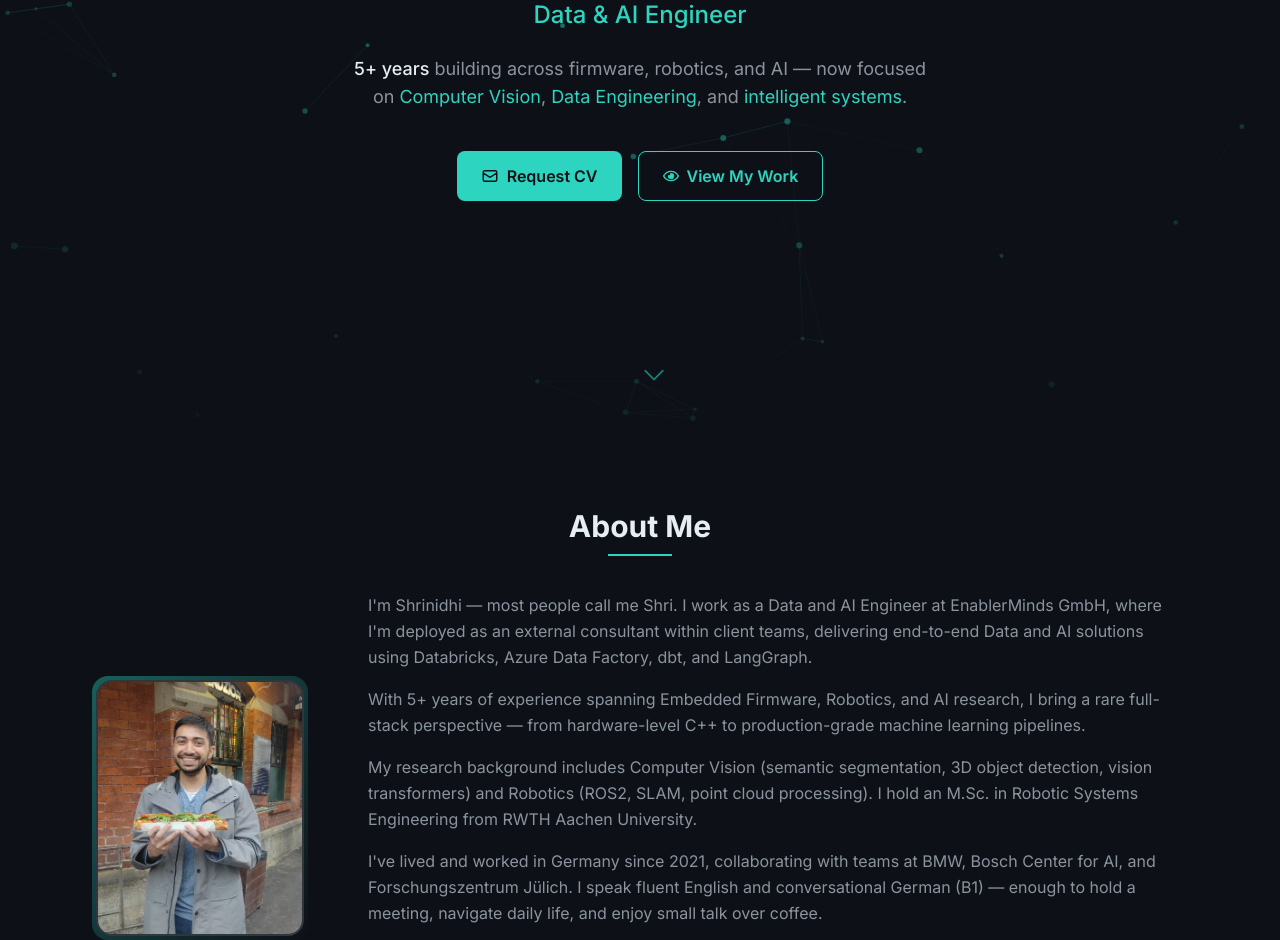
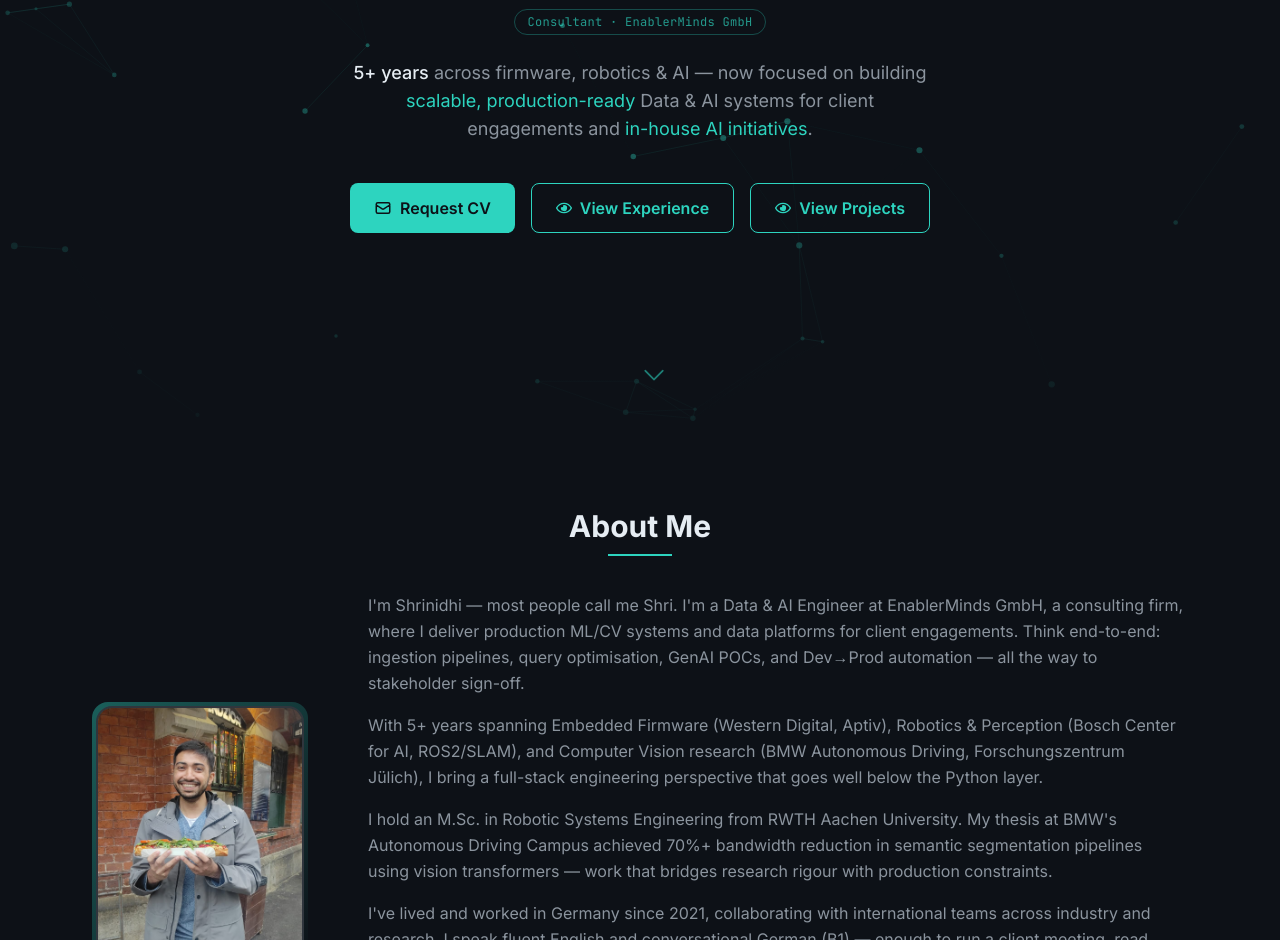
Before and after one commit to Shrinidhibhat87/Shrinidhibhat87.github.io, a React (Vite) app: page / in a window 1280 px wide. Shown: the part 372-1312 px from the top of the page. Built offline with nearby package versions, Linux system fonts and the light colour scheme.

Commit message:
Modify components for enhancements.

```diff
--- a/src/components/About.jsx
+++ b/src/components/About.jsx
@@ -11,12 +11,12 @@ import { FaLinkedin, FaGithub } from 'react-icons/fa';
 import { HiOutlineMail } from 'react-icons/hi';
 
 // Bio bullet points — edit this array to update the About Me text.
-// Each entry is one paragraph / bullet.
+// Each entry is one paragraph. Content sourced from references/resume.tex (updated March 2026).
 const BIO_POINTS = [
-  "I'm Shrinidhi — most people call me Shri. I work as a Data and AI Engineer at EnablerMinds GmbH, where I'm deployed as an external consultant within client teams, delivering end-to-end Data and AI solutions using Databricks, Azure Data Factory, dbt, and LangGraph.",
-  "With 5+ years of experience spanning Embedded Firmware, Robotics, and AI research, I bring a rare full-stack perspective — from hardware-level C++ to production-grade machine learning pipelines.",
-  "My research background includes Computer Vision (semantic segmentation, 3D object detection, vision transformers) and Robotics (ROS2, SLAM, point cloud processing). I hold an M.Sc. in Robotic Systems Engineering from RWTH Aachen University.",
-  "I've lived and worked in Germany since 2021, collaborating with teams at BMW, Bosch Center for AI, and Forschungszentrum Jülich. I speak fluent English and conversational German (B1) — enough to hold a meeting, navigate daily life, and enjoy small talk over coffee.",
+  "I'm Shrinidhi — most people call me Shri. I'm a Data & AI Engineer at EnablerMinds GmbH, a consulting firm, where I deliver production ML/CV systems and data platforms for client engagements. Think end-to-end: ingestion pipelines, query optimisation, GenAI POCs, and Dev→Prod automation — all the way to stakeholder sign-off.",
+  "With 5+ years spanning Embedded Firmware (Western Digital, Aptiv), Robotics & Perception (Bosch Center for AI, ROS2/SLAM), and Computer Vision research (BMW Autonomous Driving, Forschungszentrum Jülich), I bring a full-stack engineering perspective that goes well below the Python layer.",
+  "I hold an M.Sc. in Robotic Systems Engineering from RWTH Aachen University. My thesis at BMW's Autonomous Driving Campus achieved 70%+ bandwidth reduction in semantic segmentation pipelines using vision transformers — work that bridges research rigour with production constraints.",
+  "I've lived and worked in Germany since 2021, collaborating with international teams across industry and research. I speak fluent English and conversational German (B1) — enough to run a client meeting, read technical docs, and hold my own at the coffee machine.",
   "Outside of work: football ⚽, badminton 🏸, hiking ⛰️, via ferrata 🧗, and reading 📖.",
 ];
 
@@ -73,8 +73,8 @@ export default function About() {
             </p>
           ))}
 
-          {/* Social icon buttons */}
-          <div className="flex gap-4 pt-4">
+          {/* Social icon buttons — centered so they sit symmetrically under the bio text */}
+          <div className="flex gap-4 pt-4 justify-center">
             {SOCIAL_LINKS.map(({ label, href, icon: Icon }) => (
               <a
                 key={label}
--- a/src/components/Articles.jsx
+++ b/src/components/Articles.jsx
@@ -16,7 +16,8 @@ import { articles } from '../data/articles.js';
 function ArticleImagePlaceholder() {
   return (
     <div className="w-full h-full min-h-[120px] bg-bg-border/30 rounded-lg flex items-center justify-center">
-      <SiMedium size={32} className="text-teal/30" />
+      {/* Generic document icon so it works for any platform */}
+      <HiOutlineExternalLink size={32} className="text-teal/30" />
     </div>
   );
 }
@@ -73,7 +74,7 @@ export default function Articles() {
                 {article.description}
               </p>
 
-              {/* Read button */}
+              {/* Read button — uses Medium icon for Medium articles, generic link otherwise */}
               <div>
                 <a
                   href={article.url}
@@ -82,7 +83,9 @@ export default function Articles() {
                   className="btn-ghost text-sm py-2 px-4 inline-flex"
                   aria-label={`Read ${article.title} on ${article.platform}`}
                 >
-                  <SiMedium size={15} />
+                  {article.platform === 'Medium'
+                    ? <SiMedium size={15} />
+                    : <HiOutlineExternalLink size={15} />}
                   Read on {article.platform}
                   <HiOutlineExternalLink size={13} className="opacity-60" />
                 </a>
--- a/src/components/Education.jsx
+++ b/src/components/Education.jsx
@@ -33,8 +33,9 @@ export default function Education() {
                 <p className="text-teal text-sm mt-0.5">
                   {edu.institution}
                 </p>
+                {/* Year intentionally not shown — kept in data/education.js for reference only */}
                 <p className="text-text-muted text-sm">
-                  {edu.location} &nbsp;·&nbsp; {edu.year}
+                  {edu.location}
                 </p>
               </div>
             </div>
--- a/src/components/Hero.jsx
+++ b/src/components/Hero.jsx
@@ -109,7 +109,12 @@ function NeuralCanvas() {
 
 // ---- Main Hero component ----
 export default function Hero() {
-  // Smooth scroll to the projects section when "View My Work" is clicked
+  // Smooth scroll to the experience section
+  const scrollToExperience = () => {
+    document.getElementById('experience')?.scrollIntoView({ behavior: 'smooth' });
+  };
+
+  // Smooth scroll to the projects section
   const scrollToProjects = () => {
     document.getElementById('projects')?.scrollIntoView({ behavior: 'smooth' });
   };
@@ -151,20 +156,27 @@ export default function Hero() {
         </p>
 
         {/* Role */}
-        <h2 className="text-xl sm:text-2xl font-medium text-teal mb-6">
+        <h2 className="text-xl sm:text-2xl font-medium text-teal mb-2">
           Data &amp; AI Engineer
         </h2>
 
-        {/* Tagline — experience + focus areas */}
-        <p className="text-text-muted text-base sm:text-lg leading-relaxed mb-10 max-w-xl mx-auto">
-          <span className="text-text-primary font-medium">5+ years</span> building across firmware, robotics, and AI —
-          now focused on{' '}
-          <span className="text-teal">Computer Vision</span>,{' '}
-          <span className="text-teal">Data Engineering</span>, and{' '}
-          <span className="text-teal">intelligent systems</span>.
+        {/* Consultant badge — communicates company context without implying freelance/part-time.
+            Shri is a full-time employee at EnablerMinds, a consulting firm. */}
+        <p className="font-mono text-xs text-teal/70 border border-teal/30 rounded-full
+                       inline-block px-3 py-1 mb-6 tracking-wide">
+          Consultant · EnablerMinds GmbH
         </p>
 
-        {/* CTA buttons */}
+        {/* Tagline — breadth of background + current production-systems focus */}
+        <p className="text-text-muted text-base sm:text-lg leading-relaxed mb-10 max-w-xl mx-auto">
+          <span className="text-text-primary font-medium">5+ years</span> across firmware, robotics &amp; AI —
+          now focused on building{' '}
+          <span className="text-teal">scalable, production-ready</span> Data &amp; AI systems
+          for client engagements and{' '}
+          <span className="text-teal">in-house AI initiatives</span>.
+        </p>
+
+        {/* CTA buttons — three options to guide different visitor intents */}
         <div className="flex flex-col sm:flex-row gap-4 justify-center">
           {/* Request CV — opens a pre-filled email */}
           <a
@@ -175,10 +187,16 @@ export default function Hero() {
             Request CV
           </a>
 
-          {/* View My Work — smooth scrolls to Projects section */}
+          {/* View Experience — smooth scrolls to Work Experience section */}
+          <button onClick={scrollToExperience} className="btn-ghost">
+            <FaRegEye size={16} />
+            View Experience
+          </button>
+
+          {/* View Projects — smooth scrolls to Projects section */}
           <button onClick={scrollToProjects} className="btn-ghost">
             <FaRegEye size={16} />
-            View My Work
+            View Projects
           </button>
         </div>
       </div>
--- a/src/data/articles.js
+++ b/src/data/articles.js
@@ -23,5 +23,16 @@ export const articles = [
     date: "April 2025",
     readingTime: "8 min read",
   },
+  {
+    // Written for EnablerMinds on metadata-driven ingestion architecture
+    title: "Metadata-Driven Ingestion Pipelines — and Why Your Lakehouse Needs It",
+    description:
+      "A practitioner's guide to scalable, low-touch data onboarding using metadata-driven architecture on modern lakehouses — covering design patterns, Delta Lake integration, and real-world trade-offs.",
+    image: null, // No image — component will render a neutral placeholder
+    url: "https://www.enablerminds.com/post/metadata-driven-ingestion-pipelines-and-why-your-lakehouse-needs-it",
+    platform: "EnablerMinds Blog",
+    date: "2025",
+    readingTime: "4 min read",
+  },
   // Add more articles here as you write them
 ];
```
